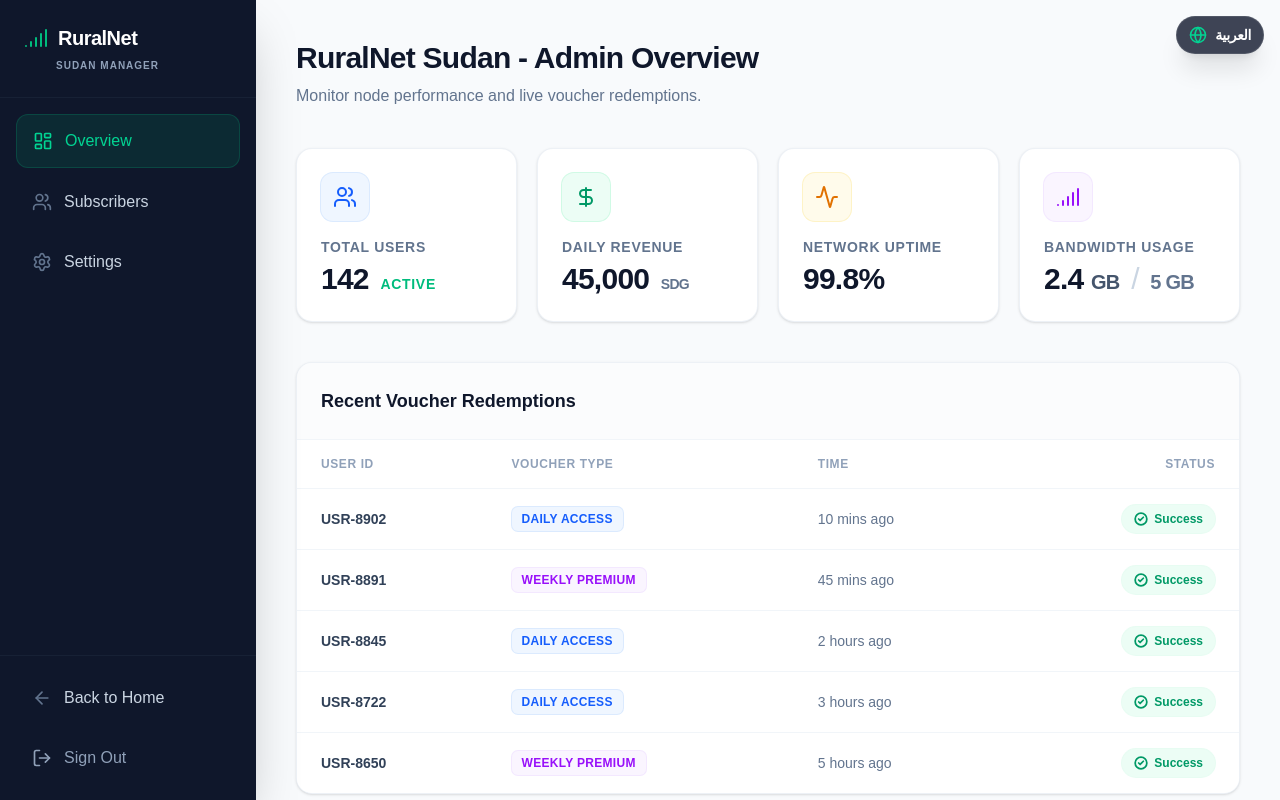
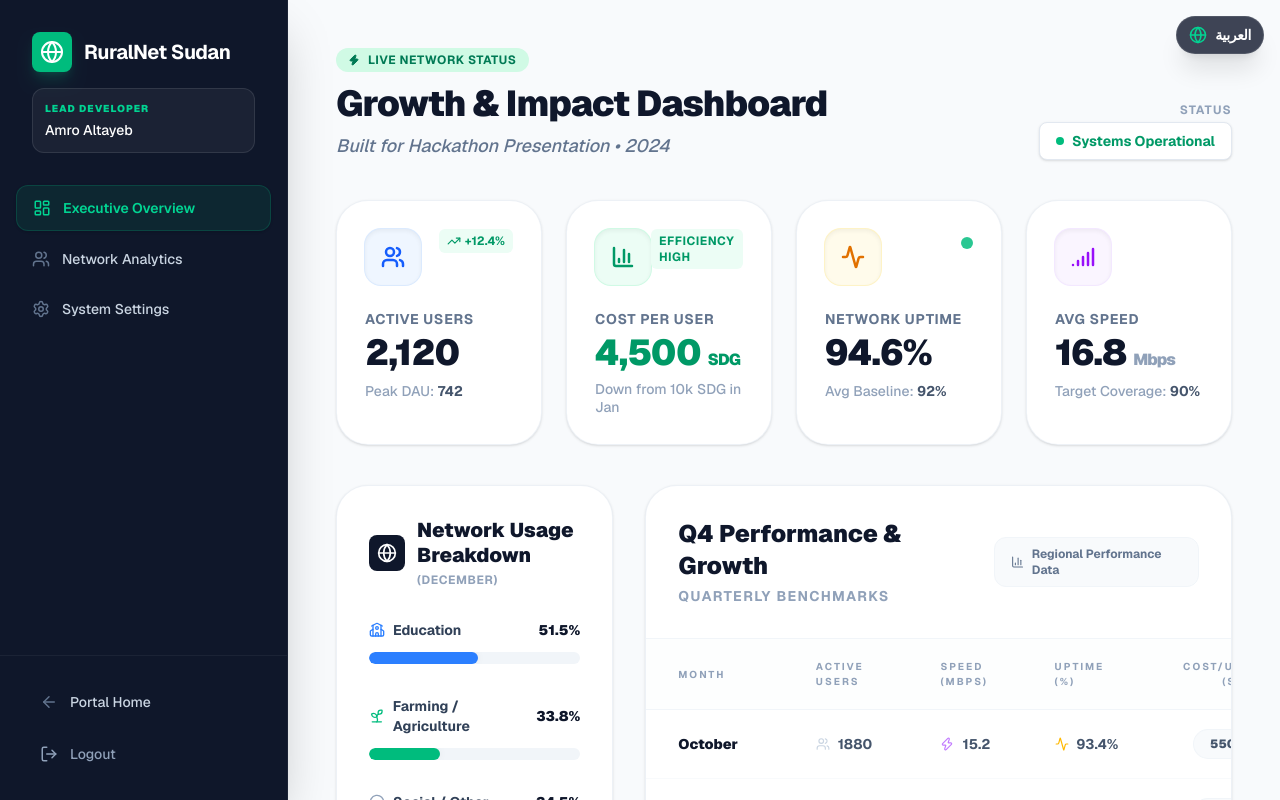
Before and after one commit to Amro145/nafir, a Next.js app: page /dashboard in a window 1280 px wide. Shown: the top 800 px of the page. Built offline with nearby package versions, Linux system fonts and the light colour scheme.

Commit message:
feat: overhaul dashboard UI with new branding, navigation layout, and performance data widgets

```diff
--- a/app/dashboard/page.tsx
+++ b/app/dashboard/page.tsx
@@ -5,186 +5,288 @@ import {
   Users,
   DollarSign,
   Activity,
-  Signal,
+  Zap,
   ArrowLeft,
   LayoutDashboard,
   Settings,
   LogOut,
-  CheckCircle2,
-  Menu
+  Menu,
+  TrendingDown,
+  TrendingUp,
+  School,
+  Sprout,
+  MessageCircle,
+  BarChart3,
+  Globe,
+  Signal
 } from 'lucide-react';
 import { useLanguage } from '../context/LanguageContext';
 
 export default function DashboardPage() {
   const { t, isRTL } = useLanguage();
 
-  const MOCK_REDEMPTIONS = [
-    { id: 'USR-8902', type: t('daily_access'), time: `10 ${t('mins_ago')}`, status: t('success') },
-    { id: 'USR-8891', type: t('weekly_premium'), time: `45 ${t('mins_ago')}`, status: t('success') },
-    { id: 'USR-8845', type: t('daily_access'), time: `2 ${t('hours_ago')}`, status: t('success') },
-    { id: 'USR-8722', type: t('daily_access'), time: `3 ${t('hours_ago')}`, status: t('success') },
-    { id: 'USR-8650', type: t('weekly_premium'), time: `5 ${t('hours_ago')}`, status: t('success') },
+  const Q4_DATA = [
+    { month: 'October', users: '1880', speed: '15.2', uptime: '93.4%', cost: '5500' },
+    { month: 'November', users: '2000', speed: '16.0', uptime: '94.0%', cost: '5000' },
+    { month: 'December', users: '2120', speed: '16.8', uptime: '94.6%', cost: '4500' },
+  ];
+
+  const USAGE_BREAKDOWN = [
+    { label: 'Education', percentage: 51.5, color: 'bg-blue-500', icon: <School size={16} className="text-blue-500" /> },
+    { label: 'Farming / Agriculture', percentage: 33.8, color: 'bg-emerald-500', icon: <Sprout size={16} className="text-emerald-500" /> },
+    { label: 'Social / Other', percentage: 34.5, color: 'bg-slate-400', icon: <MessageCircle size={16} className="text-slate-400" /> },
   ];
 
   return (
-    <div className="min-h-screen bg-slate-50 flex flex-col md:flex-row">
-      {/* Mobile Header (visible only on mobile) */}
-      <div className="md:hidden bg-slate-900 text-white p-4 flex justify-between items-center sticky top-0 z-20 shadow-md">
+    <div className="min-h-screen bg-[#f8fafc] flex flex-col md:flex-row font-sans selection:bg-emerald-100 selection:text-emerald-900">
+      {/* Mobile Header */}
+      <div className="md:hidden bg-[#0f172a] text-white p-4 flex justify-between items-center sticky top-0 z-20 shadow-md">
         <div className="font-bold text-lg tracking-tight flex items-center gap-2">
-          <Signal className="text-emerald-500" size={20} />
-          {t('branding')}
+          <Globe className="text-emerald-500" size={20} />
+          RuralNet Sudan
         </div>
         <button className="p-2 hover:bg-slate-800 rounded-md transition-colors">
           <Menu size={22} />
         </button>
       </div>
 
-      {/* Sidebar Navigation */}
-      <aside className={`hidden md:flex flex-col w-64 bg-slate-900 text-slate-300 min-h-screen fixed ${isRTL ? 'right-0' : 'left-0'} top-0 bottom-0 z-10 shadow-2xl`}>
-        <div className="p-6 border-b border-slate-800/60">
-          <h2 className="text-xl font-extrabold text-white tracking-tight flex items-center gap-2.5">
-            <Signal className="text-emerald-500" size={24} />
-            RuralNet
-          </h2>
-          <p className={`text-[10px] text-slate-400 mt-1.5 uppercase font-bold tracking-widest ${isRTL ? 'pr-8' : 'pl-8'}`}>{t('manager')}</p>
+      {/* Sidebar - Enhanced for Premium Feel */}
+      <aside className={`hidden md:flex flex-col w-72 bg-[#0f172a] text-slate-300 min-h-screen fixed ${isRTL ? 'right-0' : 'left-0'} top-0 bottom-0 z-10 shadow-2xl border-r border-white/5`}>
+        <div className="p-8">
+          <div className="flex items-center gap-3 mb-2">
+            <div className="p-2 bg-emerald-500 rounded-lg shadow-lg shadow-emerald-500/20">
+              <Globe className="text-white" size={24} />
+            </div>
+            <h2 className="text-xl font-bold text-white tracking-tight">RuralNet Sudan</h2>
+          </div>
+          <div className="flex flex-col mt-4 p-3 bg-white/5 rounded-xl border border-white/10">
+            <p className="text-[10px] text-emerald-400 uppercase font-black tracking-widest mb-1">Lead Developer</p>
+            <p className="text-sm font-medium text-white">Amro Altayeb</p>
+          </div>
         </div>
 
-        <nav className="flex-1 p-4 space-y-2">
-          <Link href="/dashboard" className="flex items-center gap-3 bg-emerald-600/15 text-emerald-400 px-4 py-3.5 rounded-xl transition-colors border border-emerald-500/20">
-            <LayoutDashboard size={20} />
-            <span className="font-medium">{t('overview')}</span>
+        <nav className="flex-1 px-4 space-y-1.5">
+          <Link href="/dashboard" className="flex items-center gap-3 bg-emerald-500/10 text-emerald-400 px-4 py-3 rounded-xl transition-all border border-emerald-500/20 shadow-sm">
+            <LayoutDashboard size={18} />
+            <span className="font-semibold text-sm">Executive Overview</span>
           </Link>
-          <button className="w-full flex items-center gap-3 hover:bg-slate-800 hover:text-white px-4 py-3.5 rounded-xl transition-colors text-left group">
-            <Users size={20} className="text-slate-500 group-hover:text-white transition-colors" />
-            <span className="font-medium">{t('subscribers')}</span>
+          <button className="w-full flex items-center gap-3 hover:bg-white/5 hover:text-white px-4 py-3 rounded-xl transition-all text-left group">
+            <Users size={18} className="text-slate-500 group-hover:text-emerald-400 transition-colors" />
+            <span className="font-medium text-sm">Network Analytics</span>
           </button>
-          <button className="w-full flex items-center gap-3 hover:bg-slate-800 hover:text-white px-4 py-3.5 rounded-xl transition-colors text-left group">
-            <Settings size={20} className="text-slate-500 group-hover:text-white transition-colors" />
-            <span className="font-medium">{t('settings')}</span>
+          <button className="w-full flex items-center gap-3 hover:bg-white/5 hover:text-white px-4 py-3 rounded-xl transition-all text-left group">
+            <Settings size={18} className="text-slate-500 group-hover:text-emerald-400 transition-colors" />
+            <span className="font-medium text-sm">System Settings</span>
           </button>
         </nav>
 
-        <div className="p-4 border-t border-slate-800/60">
-          <Link href="/" className="flex items-center gap-3 hover:bg-slate-800 hover:text-white px-4 py-3.5 rounded-xl transition-colors group">
-            <ArrowLeft size={20} className={`text-slate-500 group-hover:text-white transition-colors ${isRTL ? 'rotate-180' : ''}`} />
-            <span className="font-medium">{t('back_home')}</span>
+        <div className="p-6 border-t border-white/5 space-y-2">
+          <Link href="/" className="flex items-center gap-3 hover:bg-white/5 hover:text-white px-4 py-3 rounded-xl transition-all group">
+            <ArrowLeft size={18} className={`text-slate-500 group-hover:text-white transition-colors ${isRTL ? 'rotate-180' : ''}`} />
+            <span className="font-medium text-sm">Portal Home</span>
           </Link>
-          <button className="w-full mt-2 flex items-center gap-3 hover:bg-red-500/10 hover:text-red-400 text-slate-400 px-4 py-3.5 rounded-xl transition-colors text-left">
-            <LogOut size={20} />
-            <span className="font-medium">{t('sign_out')}</span>
+          <button className="w-full flex items-center gap-3 hover:bg-red-500/10 hover:text-red-400 text-slate-400 px-4 py-3 rounded-xl transition-all text-left group">
+            <LogOut size={18} className="group-hover:text-red-400" />
+            <span className="font-medium text-sm">Logout</span>
           </button>
         </div>
       </aside>
 
       {/* Main Content Area */}
-      <main className={`flex-1 ${isRTL ? 'md:mr-64' : 'md:ml-64'} p-4 md:p-8 lg:p-10`}>
+      <main className={`flex-1 ${isRTL ? 'md:mr-72' : 'md:ml-72'} p-6 md:p-10 lg:p-12`}>
 
-        {/* Mobile Back to Home (Visible on mobile only) */}
-        <div className="md:hidden mb-6 mt-2">
-          <Link href="/" className="inline-flex items-center gap-2 text-sm text-slate-500 hover:text-slate-900 font-semibold transition-colors bg-white px-4 py-2 rounded-lg border border-slate-200 shadow-sm">
-            <ArrowLeft size={16} className={isRTL ? 'rotate-180' : ''} />
-            {t('back_home')}
-          </Link>
+        <header className="mb-10 flex flex-col md:flex-row md:items-end justify-between gap-4">
+          <div>
+            <div className="inline-flex items-center gap-2 px-3 py-1 rounded-full bg-emerald-100 text-emerald-700 text-xs font-bold uppercase tracking-wider mb-3">
+              <Zap size={12} fill="currentColor" />
+              Live Network Status
             </div>
-
-        <header className="mb-8 md:mb-10">
-          <h1 className="text-2xl md:text-3xl font-extrabold text-slate-900 tracking-tight">{t('dash_title')}</h1>
-          <p className="text-slate-500 mt-2 font-medium">{t('dash_subtitle')}</p>
+            <h1 className="text-3xl md:text-4xl font-black text-slate-900 tracking-tight">Growth & Impact Dashboard</h1>
+            <p className="text-slate-500 mt-2 font-medium text-lg italic">Built for Hackathon Presentation • 2024</p>
+          </div>
+          <div className="hidden md:block text-right">
+            <p className="text-xs text-slate-400 font-bold uppercase tracking-widest mb-1">Status</p>
+            <p className="text-sm font-bold text-emerald-600 bg-white px-4 py-2 rounded-lg border border-slate-200 shadow-sm flex items-center gap-2">
+              <div className="w-2 h-2 rounded-full bg-emerald-500 animate-pulse"></div>
+              Systems Operational
+            </p>
+          </div>
         </header>
 
-        {/* KPI Cards Grid */}
-        <div className="grid grid-cols-1 sm:grid-cols-2 xl:grid-cols-4 gap-5 mb-8 md:mb-10">
-          {/* Card 1: Users */}
-          <div className="bg-white p-6 rounded-2xl shadow-sm border border-slate-200/60 flex flex-col hover:shadow-md transition-shadow">
-            <div className={`flex justify-between items-start mb-4 ${isRTL ? 'flex-row-reverse' : ''}`}>
-              <div className="p-3 bg-blue-50 text-blue-600 rounded-xl ring-1 ring-blue-100">
-                <Users size={24} />
+        {/* Top KPI Cards Grid */}
+        <div className="grid grid-cols-1 sm:grid-cols-2 xl:grid-cols-4 gap-6 mb-10">
+          {/* Card 1: Active Users */}
+          <div className="bg-white p-7 rounded-[2rem] shadow-sm border border-slate-200/60 flex flex-col hover:shadow-xl hover:-translate-y-1 transition-all duration-300">
+            <div className="flex justify-between items-start mb-6">
+              <div className="p-4 bg-blue-50 text-blue-600 rounded-2xl ring-1 ring-blue-100 shadow-inner">
+                <Users size={24} strokeWidth={2.5} />
+              </div>
+              <div className="flex items-center gap-1 text-emerald-600 font-bold text-xs bg-emerald-50 px-2 py-1 rounded-md">
+                <TrendingUp size={14} />
+                +12.4%
               </div>
             </div>
             <div>
-              <p className="text-sm text-slate-500 font-bold uppercase tracking-wider mb-1">{t('total_users')}</p>
-              <h3 className="text-3xl font-black text-slate-900 tracking-tight">142 <span className="text-sm font-bold text-emerald-500 ml-1 uppercase tracking-wider">{t('active')}</span></h3>
+              <p className="text-sm text-slate-500 font-bold uppercase tracking-wider mb-1">Active Users</p>
+              <h3 className="text-4xl font-black text-slate-900 tracking-tight">2,120</h3>
+              <p className="text-sm text-slate-400 mt-2 font-medium">Peak DAU: <span className="text-slate-600 font-bold">742</span></p>
             </div>
           </div>
 
-          {/* Card 2: Revenue */}
-          <div className="bg-white p-6 rounded-2xl shadow-sm border border-slate-200/60 flex flex-col hover:shadow-md transition-shadow">
-            <div className={`flex justify-between items-start mb-4 ${isRTL ? 'flex-row-reverse' : ''}`}>
-              <div className="p-3 bg-emerald-50 text-emerald-600 rounded-xl ring-1 ring-emerald-100">
-                <DollarSign size={24} />
+          {/* Card 2: Cost Per User */}
+          <div className="bg-white p-7 rounded-[2rem] shadow-sm border border-slate-200/60 flex flex-col hover:shadow-xl hover:-translate-y-1 transition-all duration-300">
+            <div className="flex justify-between items-start mb-6">
+              <div className="p-4 bg-emerald-50 text-emerald-600 rounded-2xl ring-1 ring-emerald-100 shadow-inner">
+                <BarChart3 size={24} strokeWidth={2.5} />
+              </div>
+              <div className="flex items-center gap-1 text-emerald-600 font-bold text-xs bg-emerald-50 px-2 py-1 rounded-md uppercase tracking-wider">
+                Efficiency High
               </div>
             </div>
             <div>
-              <p className="text-sm text-slate-500 font-bold uppercase tracking-wider mb-1">{t('revenue')}</p>
-              <h3 className="text-3xl font-black text-slate-900 tracking-tight">45,000 <span className="text-sm text-slate-500 font-bold ml-1">{t('sdg')}</span></h3>
+              <p className="text-sm text-slate-500 font-bold uppercase tracking-wider mb-1">Cost Per User</p>
+              <h3 className="text-4xl font-black text-emerald-600 tracking-tight">4,500 <span className="text-base font-black">SDG</span></h3>
+              <p className="text-sm text-slate-400 mt-2 font-medium leading-tight">Down from 10k SDG in Jan</p>
             </div>
           </div>
 
-          {/* Card 3: Uptime */}
-          <div className="bg-white p-6 rounded-2xl shadow-sm border border-slate-200/60 flex flex-col hover:shadow-md transition-shadow">
-            <div className={`flex justify-between items-start mb-4 ${isRTL ? 'flex-row-reverse' : ''}`}>
-              <div className="p-3 bg-amber-50 text-amber-600 rounded-xl ring-1 ring-amber-100">
-                <Activity size={24} />
+          {/* Card 3: Network Uptime */}
+          <div className="bg-white p-7 rounded-[2rem] shadow-sm border border-slate-200/60 flex flex-col hover:shadow-xl hover:-translate-y-1 transition-all duration-300">
+            <div className="flex justify-between items-start mb-6">
+              <div className="p-4 bg-amber-50 text-amber-600 rounded-2xl ring-1 ring-amber-100 shadow-inner">
+                <Activity size={24} strokeWidth={2.5} />
+              </div>
+              <div className="w-3 h-3 rounded-full bg-emerald-500 animate-pulse mt-2"></div>
+            </div>
+            <div>
+              <p className="text-sm text-slate-500 font-bold uppercase tracking-wider mb-1">Network Uptime</p>
+              <h3 className="text-4xl font-black text-slate-900 tracking-tight">94.6%</h3>
+              <p className="text-sm text-slate-400 mt-2 font-medium">Avg Baseline: <span className="text-slate-600 font-bold">92%</span></p>
+            </div>
+          </div>
+
+          {/* Card 4: Avg Speed */}
+          <div className="bg-white p-7 rounded-[2rem] shadow-sm border border-slate-200/60 flex flex-col hover:shadow-xl hover:-translate-y-1 transition-all duration-300">
+            <div className="flex justify-between items-start mb-6">
+              <div className="p-4 bg-purple-50 text-purple-600 rounded-2xl ring-1 ring-purple-100 shadow-inner">
+                <Signal size={24} strokeWidth={2.5} />
               </div>
             </div>
             <div>
-              <p className="text-sm text-slate-500 font-bold uppercase tracking-wider mb-1">{t('uptime')}</p>
-              <h3 className="text-3xl font-black text-slate-900 tracking-tight">99.8%</h3>
-            </div>
-          </div>
-
-          {/* Card 4: Bandwidth */}
-          <div className="bg-white p-6 rounded-2xl shadow-sm border border-slate-200/60 flex flex-col hover:shadow-md transition-shadow">
-            <div className={`flex justify-between items-start mb-4 ${isRTL ? 'flex-row-reverse' : ''}`}>
-              <div className="p-3 bg-purple-50 text-purple-600 rounded-xl ring-1 ring-purple-100">
-                <Signal size={24} />
-              </div>
-            </div>
-            <div>
-              <p className="text-sm text-slate-500 font-bold uppercase tracking-wider mb-1">{t('usage')}</p>
-              <h3 className="text-3xl font-black text-slate-900 tracking-tight">2.4 <span className="text-xl text-slate-600 font-bold">GB</span> <span className="text-slate-300 font-light mx-1">/</span> <span className="text-xl text-slate-500 font-bold">5 GB</span></h3>
+              <p className="text-sm text-slate-500 font-bold uppercase tracking-wider mb-1">Avg Speed</p>
+              <h3 className="text-4xl font-black text-slate-900 tracking-tight">16.8 <span className="text-base font-black text-slate-400">Mbps</span></h3>
+              <p className="text-sm text-slate-400 mt-2 font-medium">Target Coverage: <span className="text-slate-600 font-bold">90%</span></p>
             </div>
           </div>
         </div>
 
-        {/* Recent Activity Table */}
-        <div className="bg-white rounded-2xl shadow-sm border border-slate-200/60 overflow-hidden">
-          <div className="p-6 border-b border-slate-100 bg-slate-50/50">
-            <h2 className="text-lg font-bold text-slate-900">{t('recent_activity')}</h2>
+        <div className="grid grid-cols-1 lg:grid-cols-12 gap-8 mb-10">
+          {/* Social Impact Section */}
+          <div className="lg:col-span-4 bg-white p-8 rounded-[2rem] shadow-sm border border-slate-200/60 flex flex-col">
+            <div className="flex items-center gap-3 mb-8">
+              <div className="p-2 bg-slate-900 text-white rounded-lg">
+                <Globe size={20} />
+              </div>
+              <h2 className="text-xl font-black text-slate-900 leading-tight">Network Usage Breakdown <span className="text-slate-400 block text-xs font-bold uppercase tracking-wider mt-1">(December)</span></h2>
+            </div>
+
+            <div className="space-y-8 flex-1">
+              {USAGE_BREAKDOWN.map((item, idx) => (
+                <div key={idx} className="space-y-3">
+                  <div className="flex justify-between items-center">
+                    <div className="flex items-center gap-2">
+                      {item.icon}
+                      <span className="text-sm font-bold text-slate-700">{item.label}</span>
+                    </div>
+                    <span className="text-sm font-black text-slate-900">{item.percentage}%</span>
+                  </div>
+                  <div className="h-3 w-full bg-slate-100 rounded-full overflow-hidden">
+                    <div
+                      className={`h-full ${item.color} rounded-full transition-all duration-1000 shadow-[0_0_8px_rgba(0,0,0,0.05)]`}
+                      style={{ width: `${item.percentage}%` }}
+                    ></div>
+                  </div>
+                </div>
+              ))}
+            </div>
+
+            <div className="mt-10 p-5 bg-blue-50 rounded-2xl border border-blue-100">
+              <p className="text-xs text-blue-700 font-black uppercase tracking-widest mb-1">Impact Highlight</p>
+              <p className="text-sm text-blue-900/80 font-medium leading-relaxed italic">"Our data shows that over half of network capacity is directly supporting educational initiatives in the region."</p>
+            </div>
+          </div>
+
+          {/* Q4 Performance & Growth Table */}
+          <div className="lg:col-span-8 bg-white rounded-[2rem] shadow-sm border border-slate-200/60 overflow-hidden flex flex-col">
+            <div className="p-8 border-b border-slate-100 flex flex-col md:flex-row md:items-center justify-between gap-4">
+              <div>
+                <h2 className="text-2xl font-black text-slate-900">Q4 Performance & Growth</h2>
+                <p className="text-slate-400 text-sm font-bold uppercase tracking-widest mt-1">Quarterly Benchmarks</p>
+              </div>
+              <div className="flex items-center gap-2 px-4 py-2 bg-slate-50 rounded-xl border border-slate-100 text-xs font-bold text-slate-500">
+                <BarChart3 size={14} />
+                Regional Performance Data
+              </div>
             </div>
 
             <div className="overflow-x-auto">
               <table className="w-full text-left border-collapse min-w-[600px]">
                 <thead>
-                <tr className="text-slate-400 text-xs uppercase tracking-wider border-b border-slate-100 font-semibold bg-white">
-                  <th className={`py-4 px-6 ${isRTL ? 'text-right' : 'text-left'}`}>{t('user_id')}</th>
-                  <th className={`py-4 px-6 ${isRTL ? 'text-right' : 'text-left'}`}>{t('voucher_type')}</th>
-                  <th className={`py-4 px-6 ${isRTL ? 'text-right' : 'text-left'}`}>{t('time')}</th>
-                  <th className={`py-4 px-6 ${isRTL ? 'text-left' : 'text-right'}`}>{t('status')}</th>
+                  <tr className="text-slate-400 text-[10px] uppercase tracking-[0.2em] border-b border-slate-100 font-black bg-slate-50/30">
+                    <th className="py-5 px-8">Month</th>
+                    <th className="py-5 px-8">Active Users</th>
+                    <th className="py-5 px-8">Speed (Mbps)</th>
+                    <th className="py-5 px-8">Uptime (%)</th>
+                    <th className="py-5 px-8 text-right">Cost/User (SDG)</th>
                   </tr>
                 </thead>
-              <tbody className="divide-y divide-slate-100 bg-white">
-                {MOCK_REDEMPTIONS.map((item, index) => (
+                <tbody className="divide-y divide-slate-50 bg-white">
+                  {Q4_DATA.map((row, index) => (
                     <tr key={index} className="hover:bg-slate-50/50 transition-colors group">
-                    <td className="py-4 px-6 text-sm font-bold text-slate-700 group-hover:text-slate-900 transition-colors">{item.id}</td>
-                    <td className="py-4 px-6 text-sm">
-                      <span className={`inline-flex items-center px-2.5 py-1 rounded-md text-xs font-bold uppercase tracking-wide ${
-                        item.type === t('daily_access') ? 'bg-blue-50 text-blue-600 ring-1 ring-blue-100 inset-0' : 'bg-purple-50 text-purple-600 ring-1 ring-purple-100 inset-0'
+                      <td className="py-5 px-8">
+                        <span className="text-sm font-black text-slate-900 group-hover:text-emerald-600 transition-colors">{row.month}</span>
+                      </td>
+                      <td className="py-5 px-8">
+                        <div className="flex items-center gap-2">
+                          <Users size={14} className="text-slate-300" />
+                          <span className="text-sm font-bold text-slate-600">{row.users}</span>
+                        </div>
+                      </td>
+                      <td className="py-5 px-8">
+                        <div className="flex items-center gap-2">
+                          <Zap size={14} className="text-purple-400" />
+                          <span className="text-sm font-bold text-slate-600">{row.speed}</span>
+                        </div>
+                      </td>
+                      <td className="py-5 px-8">
+                        <div className="flex items-center gap-2">
+                          <Activity size={14} className="text-amber-400" />
+                          <span className="text-sm font-bold text-slate-600">{row.uptime}</span>
+                        </div>
+                      </td>
+                      <td className="py-5 px-8 text-right">
+                        <span className={`inline-flex items-center px-4 py-1.5 rounded-full text-xs font-black ring-1 transition-all ${
+                          parseInt(row.cost) <= 4500
+                            ? 'bg-emerald-50 text-emerald-600 ring-emerald-100'
+                            : 'bg-slate-50 text-slate-600 ring-slate-100'
                         }`}>
-                        {item.type}
+                          {row.cost}
                         </span>
-                    </td>
-                    <td className="py-4 px-6 text-sm font-medium text-slate-500">{item.time}</td>
-                    <td className={`py-4 px-6 text-sm ${isRTL ? 'text-left' : 'text-right'}`}>
-                      <div className="inline-flex items-center gap-1.5 text-emerald-600 bg-emerald-50 px-3 py-1.5 rounded-full font-bold text-xs ring-1 ring-emerald-100/50">
-                        <CheckCircle2 size={14} strokeWidth={3} />
-                        {item.status}
-                      </div>
                       </td>
                     </tr>
                   ))}
                 </tbody>
               </table>
+            </div>
+            <div className="p-6 bg-slate-50/50 border-t border-slate-100 mt-auto">
+              <div className="flex items-center justify-between text-xs font-bold text-slate-400 uppercase tracking-widest">
+                <span>Verified by Awad • Data Analysis Team</span>
+                <span className="flex items-center gap-2 text-emerald-500">
+                  <div className="w-1.5 h-1.5 rounded-full bg-emerald-500"></div>
+                  Nodes Optimized
+                </span>
+              </div>
+            </div>
           </div>
         </div>
 
```
Lines whose indentation alone changed are shown as unchanged.
